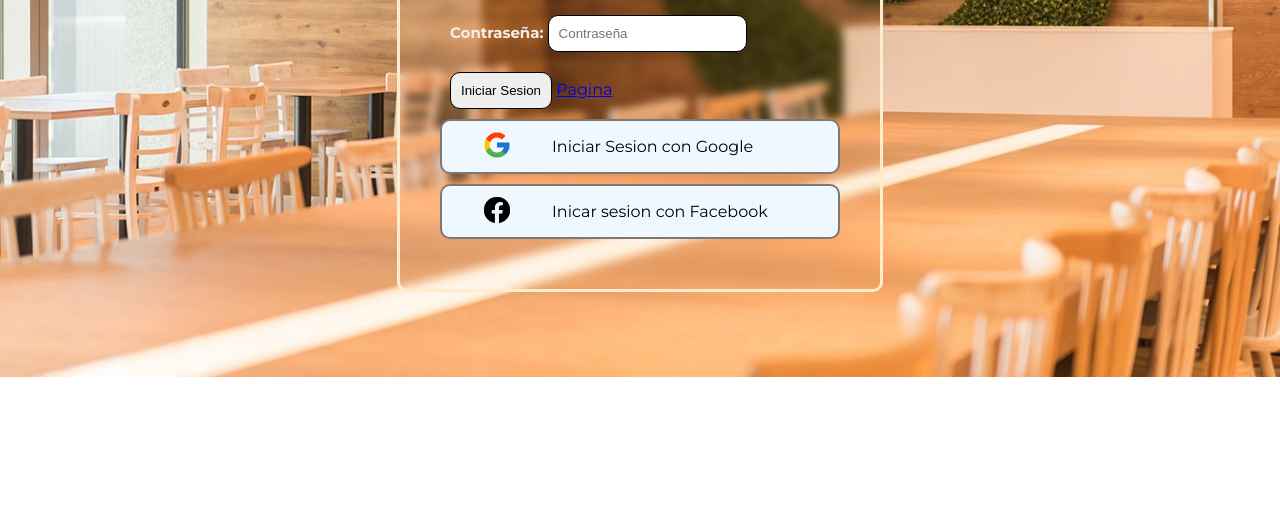
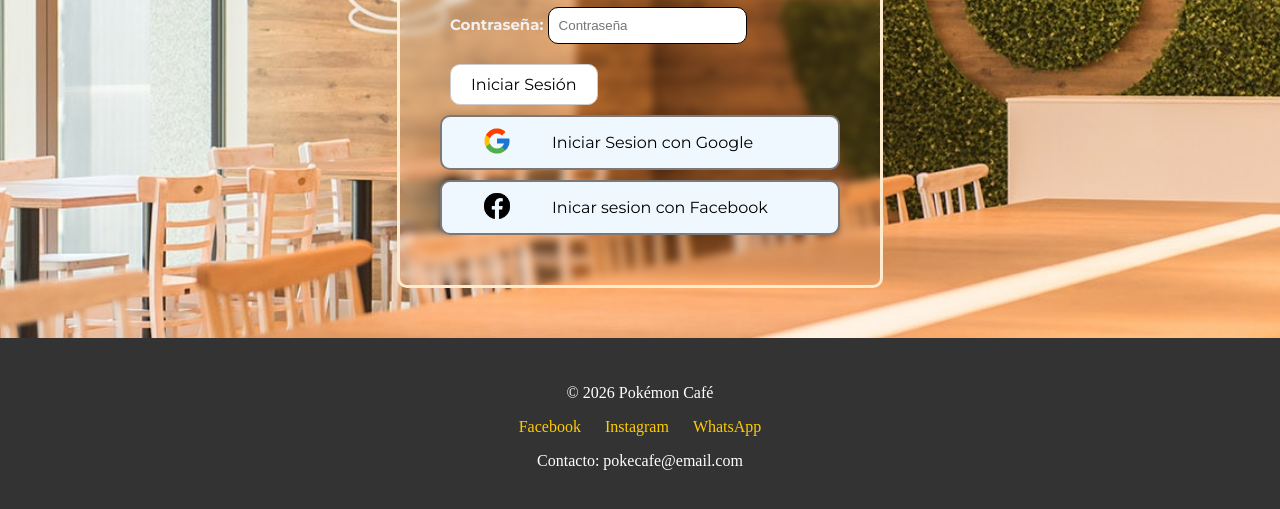
Before and after one commit to dianacopacondori/TallerWeb, a plain HTML site: page main_Page/login.html in a window 1280 px wide. Shown: the part 335-844 px from the top of the page. Before the commit the page ends 800 px from the top, so only its background shows below. Drawn offline with Linux system fonts and the light colour scheme.

Commit message:
Enhance login page layout and footer with new styles and links

```diff
--- a/main_Page/login.html
+++ b/main_Page/login.html
@@ -13,7 +13,11 @@
     />
     <style>
         body{
+            margin: 0;
+            padding: 0;
             display: flex;
+            align-items: center;
+            flex-direction: column;
             justify-content: center;
             background-image: url(login_imgjpg.jpg);
             background-repeat: no-repeat;
@@ -80,7 +84,33 @@
             height: 30px;
             margin: 9px 40px;
         }
+        .boton-enlace {
+            text-decoration: none;
+            display: inline-block;
+            background-color: white; /* O el color que prefieras */
+            color: black;
+            padding: 10px 20px;
+            border-radius: 10px;
+            border: 1px solid #ccc;
+        }
+        .footer {
+            width: 100%;
+            background: #333;
+            color: white;
+            text-align: center;
+            padding: 30px 10px;
+            margin-top: 50px;
+        }
 
+        .footer a {
+            color: #ffcc00;
+            margin: 0 10px;
+            text-decoration: none;
+        }
+
+        .footer a:hover {
+            text-decoration: underline;
+        }
 
     </style>
 </head>
@@ -97,8 +127,7 @@
             <input type="password" placeholder="Contraseña">
         </div>
         <div class="form_group">
-            <input type="submit" value="Iniciar Sesion">
-            <a href="index.html">Pagina</a>
+            <a href="index.html" class="boton-enlace">Iniciar Sesión</a>
         </div>
     </form>
     <div class="login_terceros">
@@ -112,6 +141,17 @@
         </div>
     </div>
 </div>
+<footer class="footer">
+    <div class="footer-content">
+        <p>© 2026 Pokémon Café</p>
+        <div class="redes">
+          <a href="#">Facebook</a>
+          <a href="#">Instagram</a>
+          <a href="#">WhatsApp</a>
+        </div>
+        <p>Contacto: pokecafe@email.com</p>
+    </div>
+</footer>
 
 </body>
 </html>
```
Also changed, not shown: main_Page/index.html (+0 -2 lines).
